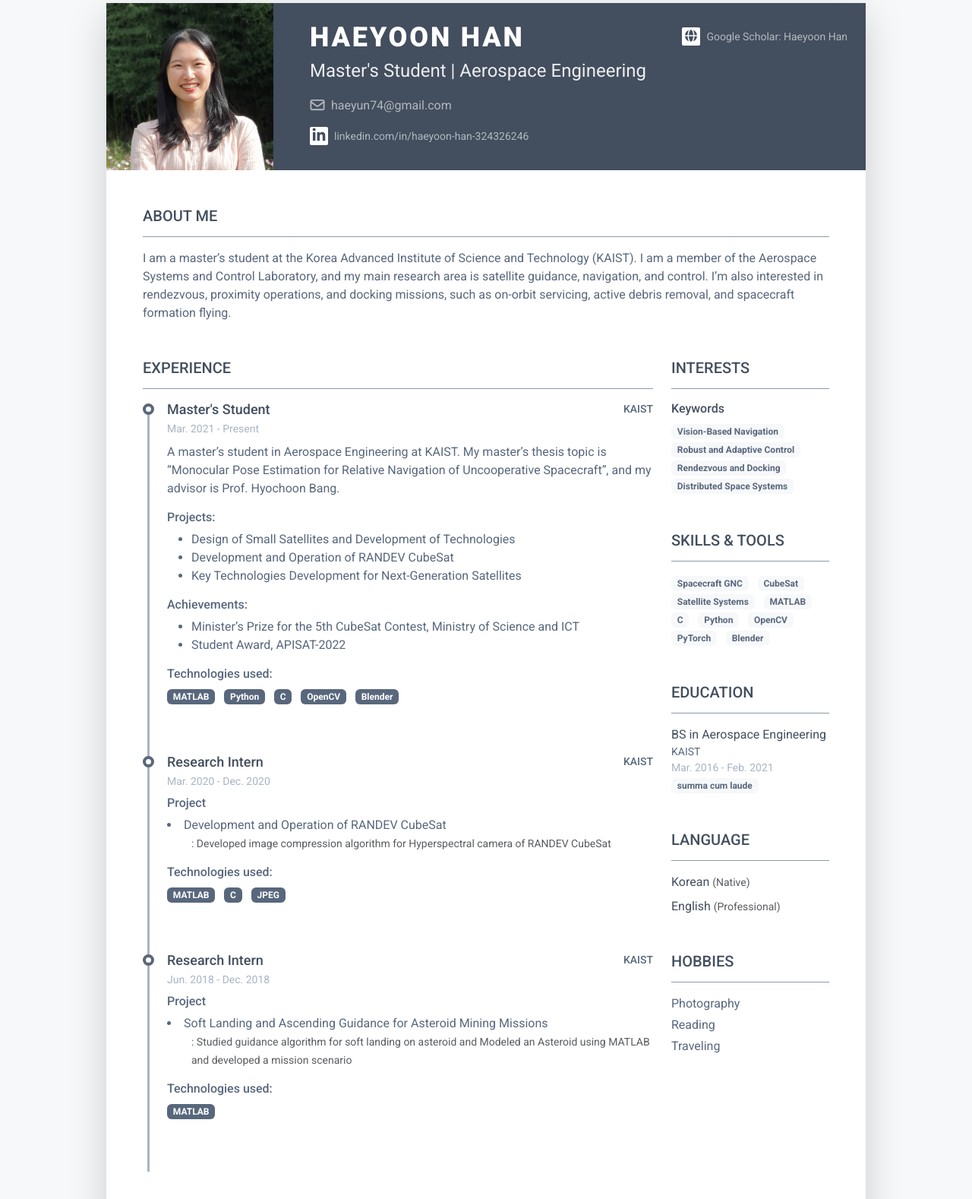
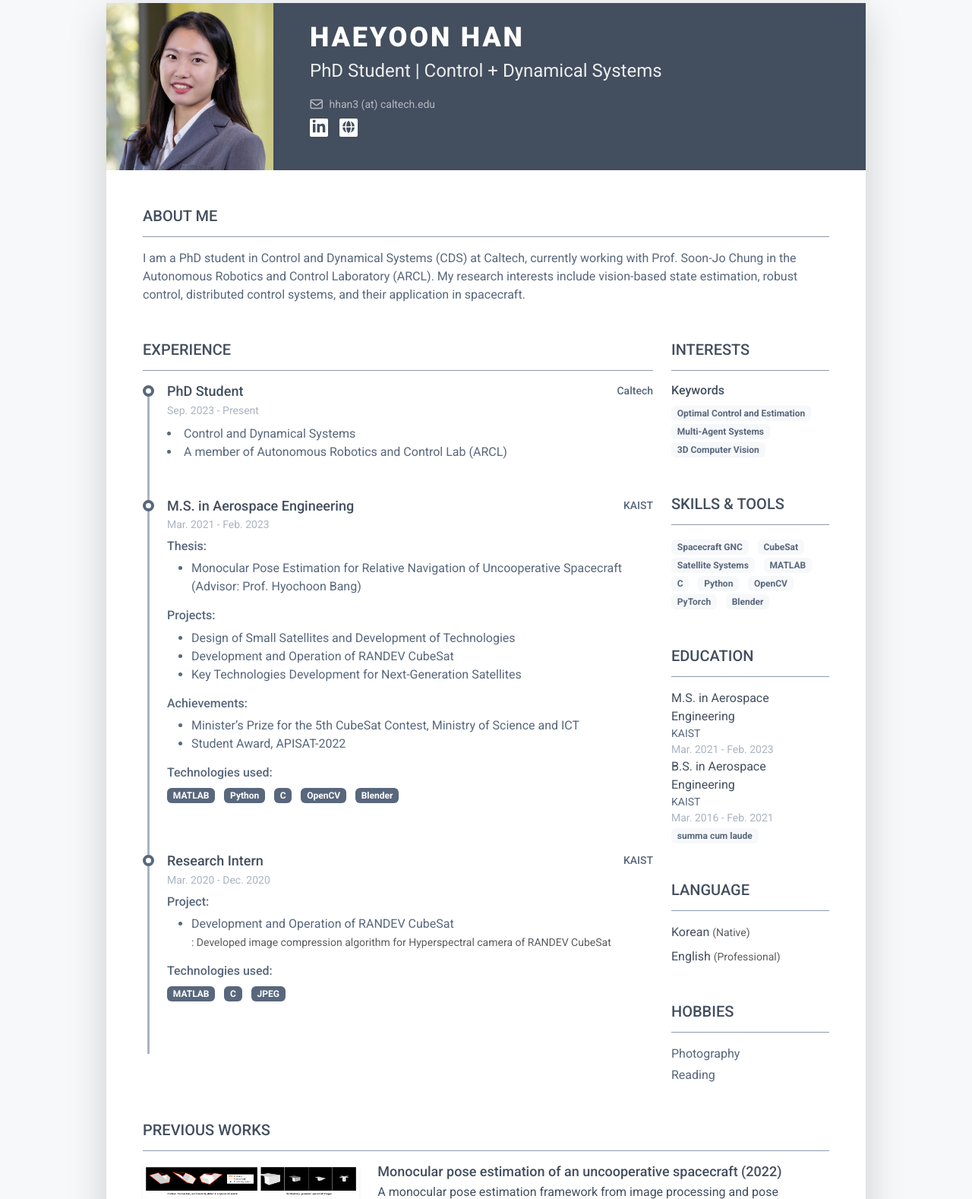
Before and after one commit to HaeyoonHan/HYHan.github.io, a plain HTML site: page index.html in a window 1280 px wide. Shown: the part 26-1604 px from the top of the page at 76% size. Drawn offline with Linux system fonts and the light colour scheme.

Commit message:
renew_phd

```diff
--- a/index.html
+++ b/index.html
@@ -30,25 +30,20 @@
 			<header class="resume-header pt-4 pt-md-0">
 				<div class="row">
 					<div class="col-block col-md-auto resume-picture-holder text-center text-md-start">
-						<img class="picture" src="assets/images/profile.jpg" alt="">
+						<img class="picture" src="assets/images/profile2.jpg" alt="">
 					</div><!--//col-->
 					<div class="col">
 						<div class="row p-4 justify-content-center justify-content-md-between">
 							<div class="primary-info col-auto">
 								<h1 class="name mt-0 mb-1 text-white text-uppercase text-uppercase">Haeyoon Han</h1>
-								<div class="title mb-3">Master's Student | Aerospace Engineering </div>
-								<ul class="list-unstyled">
-									<li class="mb-2"><a class="text-link" href="#"><i class="far fa-envelope fa-fw me-2" data-fa-transform="grow-3"></i>haeyun74@gmail.com</a></li>
-								</ul>
+								<div class="title mb-3">PhD Student  |  Control + Dynamical Systems </div>
 								<ul class="resume-social list-unstyled">
-									<li class="mb-3"><a class="text-link" href="https://linkedin.com/in/haeyoon-han-324326246"><span class="fa-container text-center me-2"><i class="fab fa-linkedin-in fa-fw" data-fa-transform="grow-3"></i></span>linkedin.com/in/haeyoon-han-324326246</a></li>
+									<li class="mb-2"><a class="text-link" href="#"><i class="far fa-envelope fa-fw me-2" data-fa-transform="grow-3"></i>hhan3 (at) caltech.edu</a></li>
+
+									<li class="mb-3"><a class="text-link" href="https://linkedin.com/in/haeyoon-han-324326246"><span class="fa-container text-center me-2"><i class="fab fa-linkedin-in fa-fw" data-fa-transform="grow-3"></i></span></a>&nbsp;
+									<a class="text-link" href="https://scholar.google.co.kr/citations?hl=ko&user=ySPBtykAAAAJ"><span class="fa-container text-center me-2"><i class="fas fa-globe"></i></span> </a></li>
 								</ul>
 							</div><!--//primary-info-->
-							<div class="secondary-info col-auto mt-2">
-								<ul class="resume-social list-unstyled">
-									<li><a class="text-link" href="https://scholar.google.co.kr/citations?hl=ko&user=ySPBtykAAAAJ"><span class="fa-container text-center me-2"><i class="fas fa-globe"></i></span>Google Scholar: Haeyoon Han</a></li>
-								</ul>
-							</div><!--//secondary-info-->
 						</div><!--//row-->
 
 					</div><!--//col-->
@@ -58,7 +53,7 @@
 				<section class="resume-section summary-section mb-5">
 					<h2 class="resume-section-title text-uppercase font-weight-bold pb-3 mb-3">About Me</h2>
 					<div class="resume-section-content">
-						<p class="mb-0">I am a master’s student at the Korea Advanced Institute of Science and Technology (KAIST). I am a member of the Aerospace Systems and Control Laboratory, and my main research area is satellite guidance, navigation, and control. I’m also interested in rendezvous, proximity operations, and docking missions, such as on-orbit servicing, active debris removal, and spacecraft formation flying.</p>
+						<p class="mb-0">I am a PhD student in Control and Dynamical Systems (CDS) at Caltech, currently working with Prof. Soon-Jo Chung in the Autonomous Robotics and Control Laboratory (ARCL). My research interests include vision-based state estimation, robust control, distributed control systems, and their application in spacecraft.</p>
 					</div>
 				</section><!--//summary-section-->
 				<div class="row">
@@ -71,13 +66,31 @@
 
 										<div class="resume-timeline-item-header mb-2">
 											<div class="d-flex flex-column flex-md-row">
-												<h3 class="resume-position-title font-weight-bold mb-1">Master's Student</h3>
+												<h3 class="resume-position-title font-weight-bold mb-1">PhD Student </h3>
+												<div class="resume-company-name ms-auto">Caltech</div>
+											</div><!--//row-->
+											<div class="resume-position-time">Sep. 2023 - Present</div>
+										</div><!--//resume-timeline-item-header-->
+										<div class="resume-timeline-item-desc">
+											<li>Control and Dynamical Systems</li>
+											<li>A member of Autonomous Robotics and Control Lab (ARCL)</li>
+										</div><!--//resume-timeline-item-desc-->
+
+									</article><!--//resume-timeline-item-->
+									<article class="resume-timeline-item position-relative pb-5">
+
+										<div class="resume-timeline-item-header mb-2">
+											<div class="d-flex flex-column flex-md-row">
+												<h3 class="resume-position-title font-weight-bold mb-1">M.S. in Aerospace Engineering</h3>
 												<div class="resume-company-name ms-auto">KAIST</div>
 											</div><!--//row-->
-											<div class="resume-position-time">Mar. 2021 - Present</div>
+											<div class="resume-position-time">Mar. 2021 - Feb. 2023</div>
 										</div><!--//resume-timeline-item-header-->
 										<div class="resume-timeline-item-desc">
-											<p>A master’s student in Aerospace Engineering at KAIST. My master’s thesis topic is “Monocular Pose Estimation for Relative Navigation of Uncooperative Spacecraft”, and my advisor is Prof. Hyochoon Bang.</p>
+											<h4 class="resume-timeline-item-desc-heading font-weight-bold">Thesis:</h4>
+											<ul>
+												<li>Monocular Pose Estimation for Relative Navigation of Uncooperative Spacecraft (Advisor: Prof. Hyochoon Bang)</li>
+											</ul>
 											<h4 class="resume-timeline-item-desc-heading font-weight-bold">Projects:</h4>
 											<ul>
 												<li>Design of Small Satellites and Development of Technologies</li>
@@ -112,39 +125,18 @@
 										</div><!--//resume-timeline-item-header-->
 										<div class="resume-timeline-item-desc">
 
-											<h4 class="resume-timeline-item-desc-heading font-weight-bold">Project</h4>
+											<h4 class="resume-timeline-item-desc-heading font-weight-bold">Project:</h4>
+											<ul>
 												<li>Development and Operation of RANDEV CubeSat</li>
-											<ul>
+
 													<p><small class="text-muted font-weight-normal">: Developed image compression algorithm for Hyperspectral camera of RANDEV CubeSat</small></p>
+
 											</ul>
 											<h4 class="resume-timeline-item-desc-heading font-weight-bold">Technologies used:</h4>
 											<ul class="list-inline">
 												<li class="list-inline-item"><span class="badge bg-secondary badge-pill">MATLAB</span></li>
 												<li class="list-inline-item"><span class="badge bg-secondary badge-pill">C</span></li>
 												<li class="list-inline-item"><span class="badge bg-secondary badge-pill">JPEG</span></li>
-											</ul>
-										</div><!--//resume-timeline-item-desc-->
-
-									</article><!--//resume-timeline-item-->
-
-									<article class="resume-timeline-item position-relative pb-5">
-
-										<div class="resume-timeline-item-header mb-2">
-											<div class="d-flex flex-column flex-md-row">
-												<h3 class="resume-position-title font-weight-bold mb-1">Research Intern</h3>
-												<div class="resume-company-name ms-auto">KAIST</div>
-											</div><!--//row-->
-											<div class="resume-position-time">Jun. 2018 - Dec. 2018</div>
-										</div><!--//resume-timeline-item-header-->
-										<div class="resume-timeline-item-desc">
-											<h4 class="resume-timeline-item-desc-heading font-weight-bold">Project</h4>
-											<li>Soft Landing and Ascending Guidance for Asteroid Mining Missions</li>
-											<ul>
-												<p><small class="text-muted font-weight-normal">: Studied guidance algorithm for soft landing on asteroid and Modeled an Asteroid using MATLAB and developed a mission scenario</small></p>
-											</ul>
-											<h4 class="resume-timeline-item-desc-heading font-weight-bold">Technologies used:</h4>
-											<ul class="list-inline">
-												<li class="list-inline-item"><span class="badge bg-secondary badge-pill">MATLAB</span></li>
 											</ul>
 										</div><!--//resume-timeline-item-desc-->
 
@@ -164,10 +156,9 @@
 								<div class="resume-skill-item">
 									<h4 class="resume-skills-cat font-weight-bold">Keywords</h4>
 									<ul class="list-inline">
-										<li class="list-inline-item"><span class="badge badge-light">Vision-Based Navigation</span></li>
-										<li class="list-inline-item"><span class="badge badge-light">Robust and Adaptive Control</span></li>
-										<li class="list-inline-item"><span class="badge badge-light">Rendezvous and Docking</span></li>
-										<li class="list-inline-item"><span class="badge badge-light">Distributed Space Systems</span></li>
+										<li class="list-inline-item"><span class="badge badge-light">Optimal Control and Estimation</span></li>
+										<li class="list-inline-item"><span class="badge badge-light">Multi-Agent Systems</span></li>
+										<li class="list-inline-item"><span class="badge badge-light">3D Computer Vision</span></li>
 									</ul>
 								</div><!--//resume-skill-item-->
 							</div><!--resume-section-content-->
@@ -200,7 +191,12 @@
 							<div class="resume-section-content">
 								<ul class="list-unstyled">
 									<li>
-										<div class="resume-degree font-weight-bold">BS in Aerospace Engineering</div>
+										<div class="resume-degree font-weight-bold">M.S. in Aerospace Engineering</div>
+										<div class="resume-degree-org">KAIST</div>
+										<div class="resume-degree-time">Mar. 2021 - Feb. 2023</div>
+									</li>
+									<li>
+										<div class="resume-degree font-weight-bold">B.S. in Aerospace Engineering</div>
 										<div class="resume-degree-org">KAIST</div>
 										<div class="resume-degree-time">Mar. 2016 - Feb. 2021</div>
 									</li>
@@ -224,7 +220,6 @@
 								<ul class="list-unstyled">
 									<li class="mb-1">Photography</li>
 									<li class="mb-1">Reading</li>
-									<li class="mb-1">Traveling</li>
 								</ul>
 							</div>
 						</section><!--//interests-section-->
@@ -233,6 +228,7 @@
 				</div><!--//row-->
 				<section class="resume-section summary-section mb-5">
 					<h2 class="resume-section-title text-uppercase font-weight-bold pb-3 mb-3">Previous Works</h2>
+					<p>
 						<div class="item row">
 							<a class="col-md-4 col-12">
 								<img class="img-fluid project-image rounded shadow-sm" src="assets/images/projects/project-11.png" alt="project name" onclick="window.open(this.src)"/>
@@ -244,11 +240,12 @@
 									<li><small class="text-muted font-weight-normal">Pose determination: Proposed a monocular pose estimation algorithm that uses convexity defect features to estimate the relative pose of known but uncooperative spacecraft</small></li>
 									<li><small class="text-muted font-weight-normal">Pose tracking: Designed a Multiplicative Extended Kalman Filter to estimate the relative states in a specific flight scenario</small></li>
 								</ul>
-							<p><a class="more-link" href="https://doi.org/10.3390/s22218541" target="_blank"><i class="fas fa-external-link-alt"></i>Find out more</a></p>
+								<p><a class="more-link" href="https://doi.org/10.3390/s22218541" target="_blank"><i class="fas fa-external-link-alt"></i> Article</a></p>
 								<p class="mb-4"> </p>
 							</div><!--//desc-->
 						</div><!--//item-->
-
+					</p>
+					<p>
 						<div class="item row">
 							<a class="col-md-4 col-12">
 								<img class="img-fluid project-image rounded shadow-sm" src="assets/images/projects/project-13.png" alt="project name" onclick="window.open(this.src)" />
@@ -265,7 +262,8 @@
 								<p class="mb-4"> </p>
 							</div><!--//desc-->
 						</div><!--//item-->
-
+					</p>
+					<p>
 						<div class="item row">
 							<a class="col-md-4 col-12">
 								<img class="img-fluid project-image rounded shadow-sm" src="assets/images/projects/project-14.png" alt="project name" onclick="window.open(this.src)"/>
@@ -281,7 +279,8 @@
 								<p class="mb-4"> </p>
 							</div><!--//desc-->
 						</div><!--//item-->
-
+					</p>
+					<p>
 						<div class="item row">
 							<a class="col-md-4 col-12">
 								<img class="img-fluid project-image rounded shadow-sm" src="assets/images/projects/project-12.png" alt="project name" onclick="window.open(this.src)"/>
@@ -297,7 +296,8 @@
 								<p class="mb-4"> </p>
 							</div><!--//desc-->
 						</div><!--//item-->
-
+					</p>
+					<p>
 						<div class="item row">
 							<a class="col-md-4 col-12">
 								<img class="img-fluid project-image rounded shadow-sm" src="assets/images/projects/project-15.png" alt="project name" onclick="window.open(this.src)""/>
@@ -309,10 +309,11 @@
 									<li><small class="text-muted font-weight-normal">Evaluated the performance of sensors and actuators (CubeADCS from CubeSpace)</small></li>
 									<li><small class="text-muted font-weight-normal">Designed commissioning sequence and programmed commissioning commands</small></li>
 								</ul>
-							<p><a class="more-link" href="https://db.satnogs.org/satellite/LYKB-5376-2648-5150-0020" target="_blank"><i class="fas fa-external-link-alt"></i>SatNOGS</a></p>
-							<p><a class="more-link" href="https://m.dongascience.com/news.php?idx=54829" target="_blank"><i class="fas fa-external-link-alt"></i>Press Release (Korean)</a></p>
+								<p><a class="more-link" href="https://db.satnogs.org/satellite/LYKB-5376-2648-5150-0020" target="_blank"><i class="fas fa-external-link-alt"></i> SatNOGS</a></p>
+								<p><a class="more-link" href="https://m.dongascience.com/news.php?idx=54829" target="_blank"><i class="fas fa-external-link-alt"></i> Press Release (Korean)</a></p>
 							</div><!--//desc-->
 						</div><!--//item-->
+					</p>
 				</section><!--//summary-section-->
 			</div><!--//resume-body-->
 
```
Also changed, not shown: assets/images/profile2.jpg (added). Lines whose indentation alone changed are shown as unchanged.
